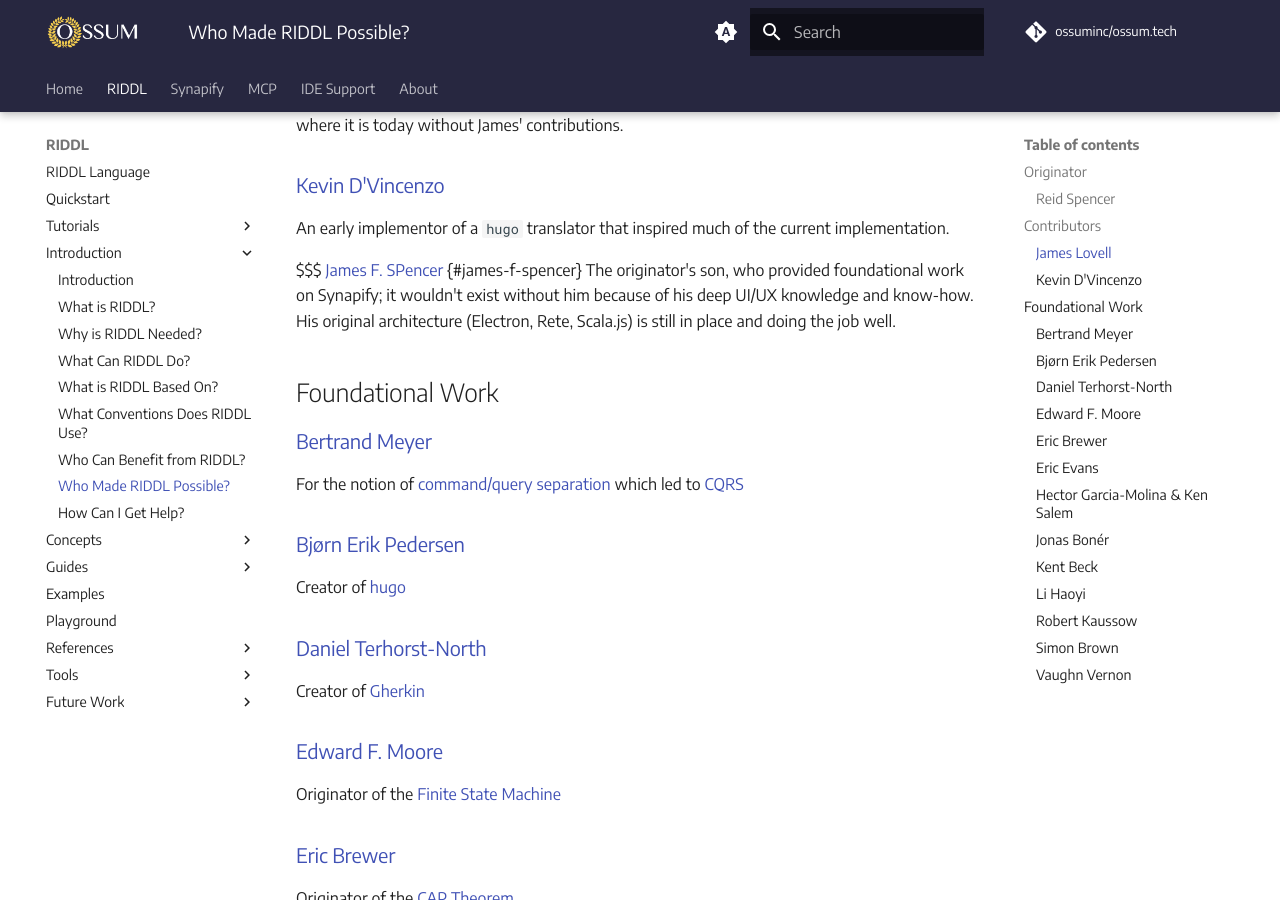
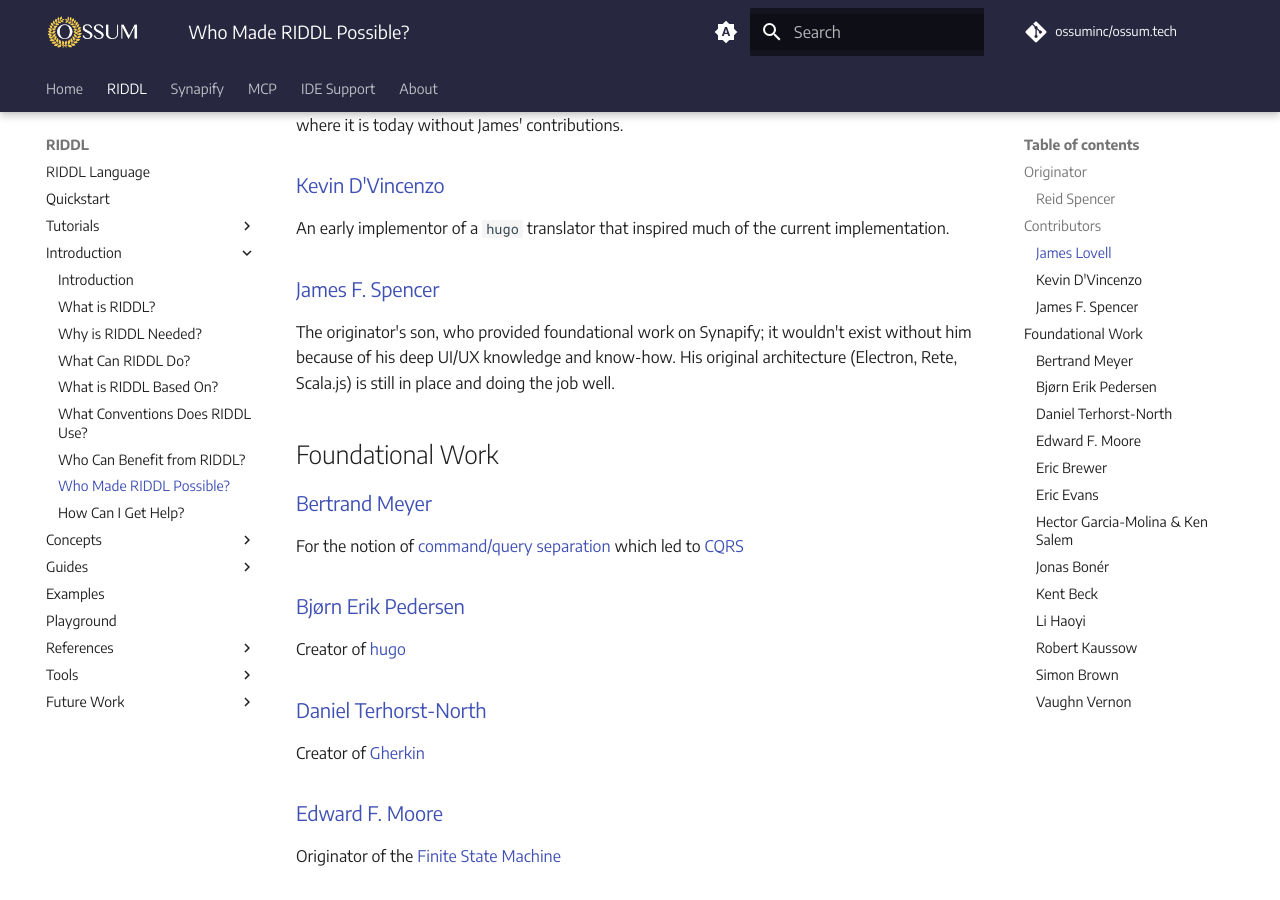
Before and after one commit to ossuminc/ossum.tech, an MkDocs documentation site: the page built from docs/riddl/introduction/who-made-riddl-possible.md, in a window 1280 px wide and 900 px high, scrolled down 509 px. Built offline with MkDocs 1.6.1 and Material for MkDocs 9.7.7, drawn with Linux system fonts in a browser that asks for light colours; comment, search, counter and statistics services are not loaded.

```diff
--- a/docs/riddl/introduction/who-made-riddl-possible.md
+++ b/docs/riddl/introduction/who-made-riddl-possible.md
@@ -24,7 +24,7 @@ RIDDL wouldn't be where it is today without James' contributions.
 An early implementor of a `hugo` translator that inspired much of the current
 implementation.
 
-$$$ [James F. SPencer](https://www.linkedin.com/in/jfspencer/) {#james-f-spencer}
+### [James F. Spencer](https://www.linkedin.com/in/jfspencer/) {#james-f-spencer}
 The originator's son, who provided foundational work on Synapify; it wouldn't exist
 without him because of his deep UI/UX knowledge and know-how. His original
 architecture (Electron, Rete, Scala.js) is still in place and doing the job well.
```
